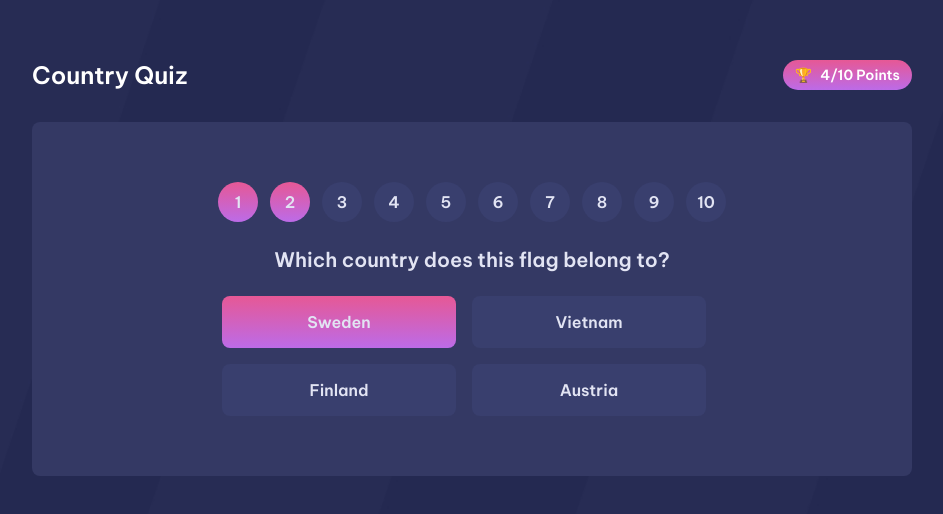
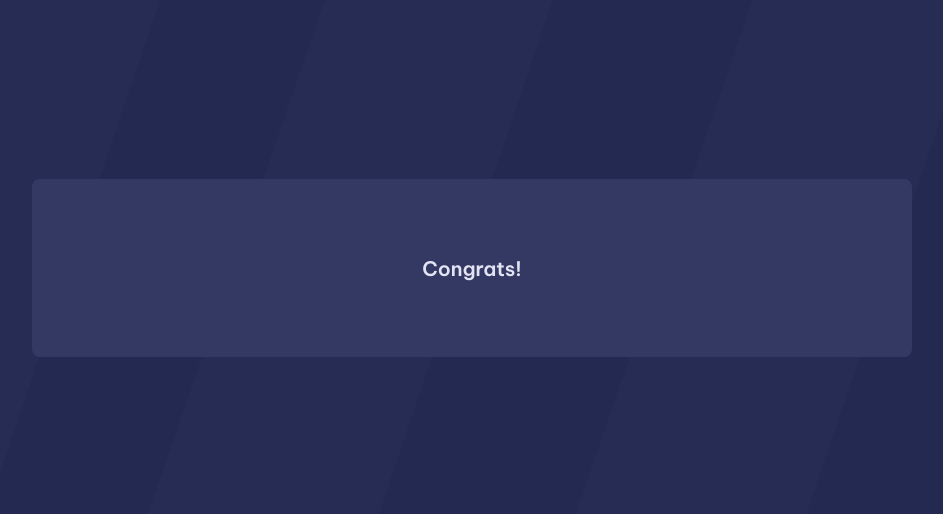
Before and after one commit to thiago-thomas/country-quiz, a React (Vite) app: page /congrats in a window 1280 px wide. Shown: the part 132-646 px from the top of the page, without its empty margins (168-1111 px from the left). Built offline with nearby package versions, Linux system fonts and the light colour scheme.

Commit message:
feat: add routing and main layout structure for quiz application

```diff
--- a/package.json
+++ b/package.json
@@ -11,7 +11,8 @@
   },
   "dependencies": {
     "react": "^19.2.0",
-    "react-dom": "^19.2.0"
+    "react-dom": "^19.2.0",
+    "react-router-dom": "^7.13.1"
   },
   "devDependencies": {
     "@eslint/js": "^9.39.1",
--- a/src/App.css
+++ b/src/App.css
@@ -1,4 +1,4 @@
-@import url('https://fonts.googleapis.com/css2?family=Be+Vietnam+Pro:ital,wght@0,100;0,200;0,300;0,400;0,500;0,600;0,700;0,800;0,900;1,100;1,200;1,300;1,400;1,500;1,600;1,700;1,800;1,900&display=swap');
+@import url("https://fonts.googleapis.com/css2?family=Be+Vietnam+Pro:ital,wght@0,100;0,200;0,300;0,400;0,500;0,600;0,700;0,800;0,900;1,100;1,200;1,300;1,400;1,500;1,600;1,700;1,800;1,900&display=swap");
 
 :root {
   --pink-gradient: linear-gradient(#e65895, #bc6be8);
@@ -29,7 +29,7 @@ label,
 a,
 button,
 input {
-  font-family: 'Be Vietnam Pro', sans-serif;
+  font-family: "Be Vietnam Pro", sans-serif;
 }
 
 main {
@@ -52,7 +52,7 @@ h1 {
 h2 {
   font-size: 20px;
   font-weight: 600;
-  color: #E2E4F3;
+  color: #e2e4f3;
 }
 
 .country-quiz__header-container {
@@ -88,8 +88,8 @@ h2 {
 .country-quiz__numbers-questions,
 .country-quiz__options-container {
   button {
-    background: #393F6E;
-    color: #E2E4F3;
+    background: #393f6e;
+    color: #e2e4f3;
     font-size: 16px;
     font-weight: 600;
     cursor: pointer;
@@ -102,10 +102,9 @@ h2 {
 
     &:hover,
     &:focus-visible {
-      background: #8B8EAB;
+      background: #8b8eab;
     }
   }
-
 }
 
 .country-quiz__numbers-questions {
@@ -119,7 +118,6 @@ h2 {
     width: 40px;
     height: 40px;
     border-radius: 50%;
-
   }
 }
 
@@ -138,7 +136,6 @@ h2 {
   }
 }
 
-
 @media (min-width: 580px) {
   h1 {
     font-size: 24px;
--- a/src/App.tsx
+++ b/src/App.tsx
@@ -1,39 +1,19 @@
 import "./App.css";
+import { BrowserRouter as Router, Routes, Route } from "react-router-dom";
+import { MainLayout as Layout } from "./layouts/MainLayout";
+import { MainPage } from "./pages/MainPage";
+import { CongratsPage } from "./pages/CongratsPage";
 
 function App() {
   return (
-    <>
-      <main>
-        <div className="country-quiz__header-container">
-          <h1>Country Quiz</h1>
-          <div className="country-quiz__header-container__points">
-            <span>🏆</span>
-            <span>4/10 Points</span>
-          </div>
-        </div>
-        <div className="country-quiz__main-container">
-          <div className="country-quiz__numbers-questions">
-            <button type="button" className="answered">1</button>
-            <button type="button" className="answered">2</button>
-            <button type="button">3</button>
-            <button type="button">4</button>
-            <button type="button">5</button>
-            <button type="button">6</button>
-            <button type="button">7</button>
-            <button type="button">8</button>
-            <button type="button">9</button>
-            <button type="button">10</button>
-          </div>
-          <h2 className="country-quiz__question-text">Which country does this flag belong to?</h2>
-          <div className="country-quiz__options-container">
-            <button type="button" className="selected">Sweden</button>
-            <button type="button">Vietnam</button>
-            <button type="button">Finland</button>
-            <button type="button">Austria</button>
-          </div>
-        </div>
-      </main>
-    </>
+    <Router>
+      <Layout>
+        <Routes>
+          <Route path="/" element={<MainPage />} />
+          <Route path="/congrats" element={<CongratsPage />} />
+        </Routes>
+      </Layout>
+    </Router>
   );
 }
 
--- /dev/null
+++ b/src/layouts/MainLayout/index.tsx
@@ -0,0 +1,9 @@
+import type { ReactNode } from "react";
+
+type LayoutProps = {
+  children: ReactNode;
+};
+
+export function MainLayout({ children }: LayoutProps) {
+  return <main>{children}</main>;
+}
--- /dev/null
+++ b/src/pages/CongratsPage/index.tsx
@@ -0,0 +1,9 @@
+export function CongratsPage() {
+  return (
+    <>
+      <div className="country-quiz__main-container">
+        <h2>Congrats!</h2>
+      </div>
+    </>
+  );
+}
--- /dev/null
+++ b/src/pages/MainPage/index.tsx
@@ -0,0 +1,42 @@
+export function MainPage() {
+  return (
+    <>
+      <div className="country-quiz__header-container">
+        <h1>Country Quiz</h1>
+        <div className="country-quiz__header-container__points">
+          <span>🏆</span>
+          <span>4/10 Points</span>
+        </div>
+      </div>
+      <div className="country-quiz__main-container">
+        <div className="country-quiz__numbers-questions">
+          <button type="button" className="answered">
+            1
+          </button>
+          <button type="button" className="answered">
+            2
+          </button>
+          <button type="button">3</button>
+          <button type="button">4</button>
+          <button type="button">5</button>
+          <button type="button">6</button>
+          <button type="button">7</button>
+          <button type="button">8</button>
+          <button type="button">9</button>
+          <button type="button">10</button>
+        </div>
+        <h2 className="country-quiz__question-text">
+          Which country does this flag belong to?
+        </h2>
+        <div className="country-quiz__options-container">
+          <button type="button" className="selected">
+            Sweden
+          </button>
+          <button type="button">Vietnam</button>
+          <button type="button">Finland</button>
+          <button type="button">Austria</button>
+        </div>
+      </div>
+    </>
+  );
+}
```
Also changed, not shown: 1 other file (tests, documents, lock files or other folders).
